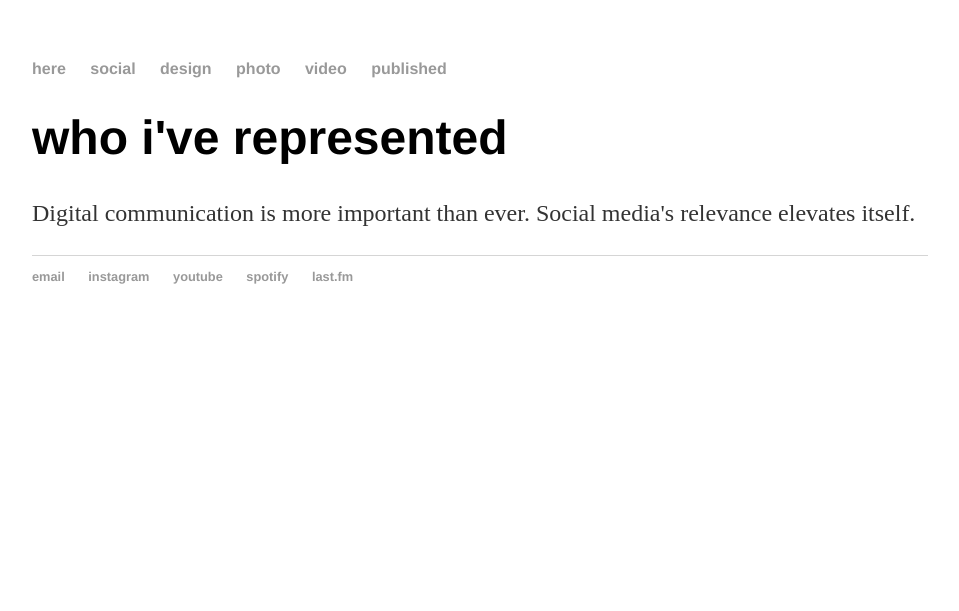
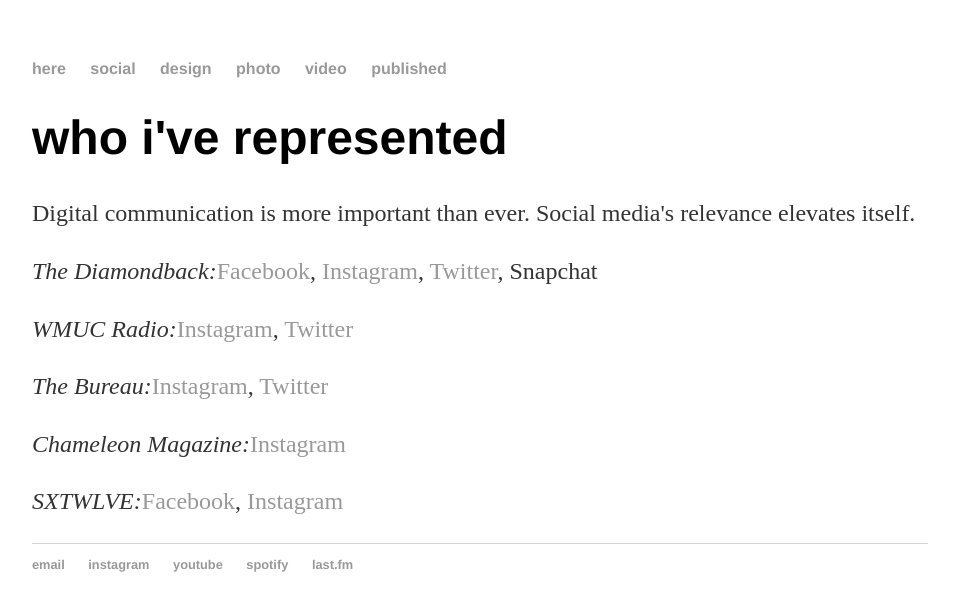
Before and after one commit to sabrinadotli/sabrinadotli.github.io, a Jekyll site: the page built from social/index.html, in a window 1280 px wide. Shown: the top 611 px of the page, without its empty margins (160-1119 px from the left). Built offline with Jekyll 4.4.1, drawn with Linux system fonts in a browser that asks for light colours.

Commit message:
Update index.html

```diff
--- a/social/index.html
+++ b/social/index.html
@@ -4,3 +4,8 @@
 ---
 	<h1>{{ page.title }}</h1>
 	<p>Digital communication is more important than ever. Social media's relevance elevates itself.</p>
+<p><em>The Diamondback:</em><a href="https://www.facebook.com/TheDiamondback/">Facebook</a>, <a href="https://www.instagram.com/thedbk/">Instagram</a>, <a href="https://twitter.com/thedbk">Twitter</a>, Snapchat</p>
+<p><em>WMUC Radio:</em><a href="https://www.instagram.com/wmucradio/">Instagram</a>, <a href="https://twitter.com/wmucradio">Twitter</a></p>
+<p><em>The Bureau:</em><a href="https://www.instagram.com/bureauumd/">Instagram</a>, <a href="https://twitter.com/bureauUMD">Twitter</a></p>
+<p><em>Chameleon Magazine:</em><a href="https://www.instagram.com/chameleon.magazine/">Instagram</a></p>
+<p><em>SXTWLVE:</em><a href="https://www.facebook.com/SXTWLVE">Facebook</a>, <a href="https://www.instagram.com/sxtwlve/">Instagram</a></p>
```
